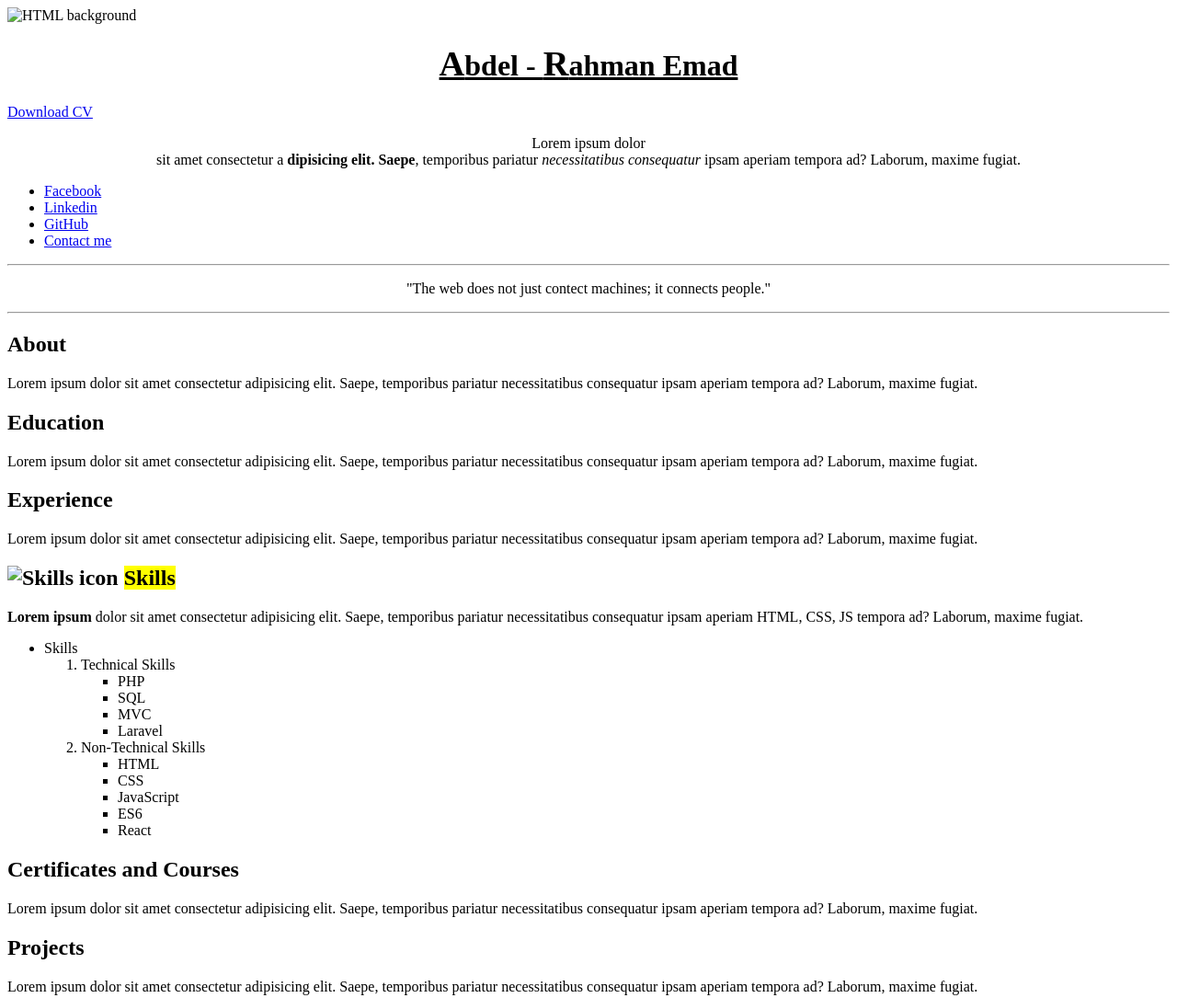
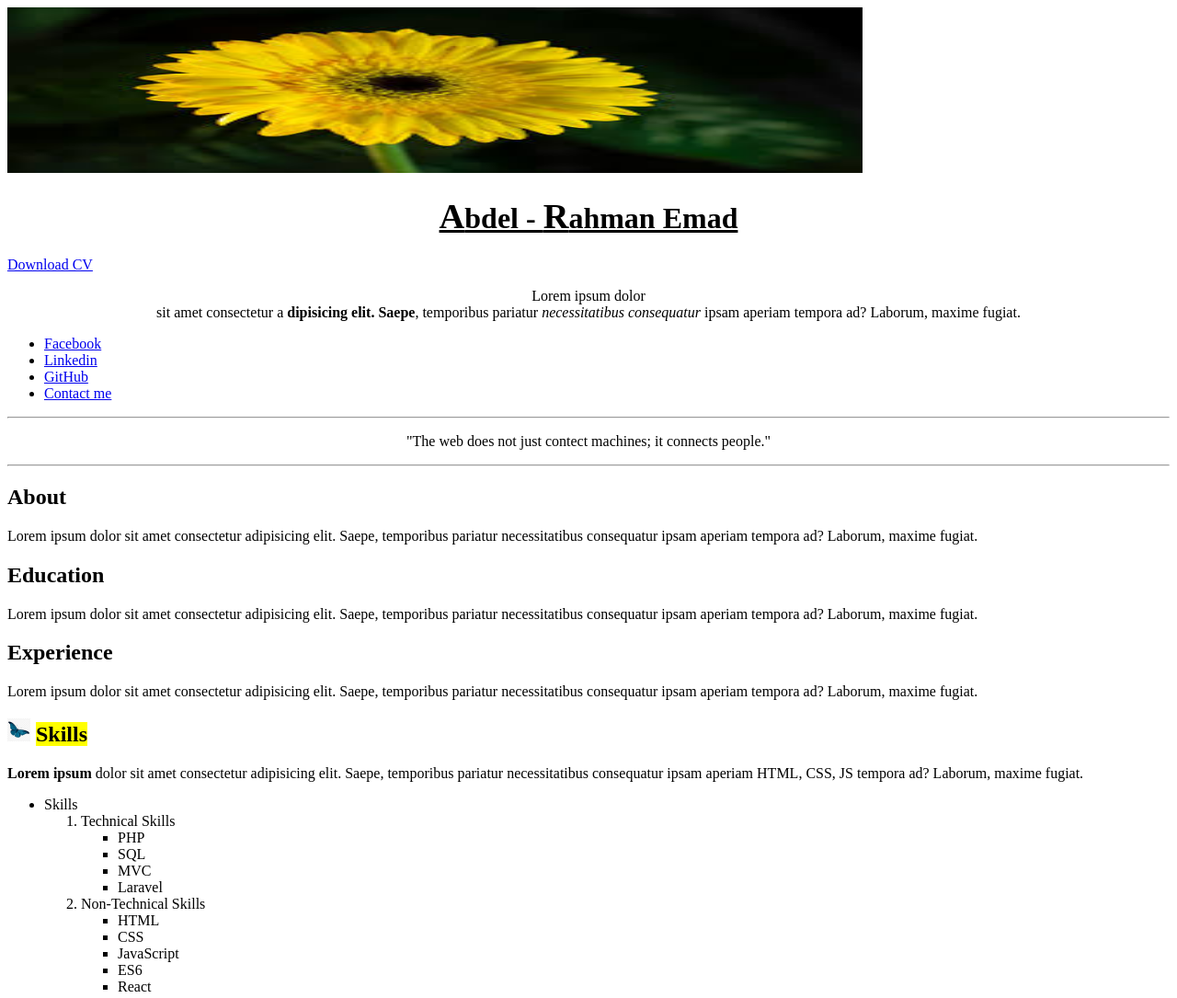
Before and after one commit to abdoemad1234567890/abdoemad1234567890.github.io, a plain HTML site: page index.html in a window 1280 px wide. Shown: the top 1085 px of the page at 92% size. Drawn offline with Linux system fonts and the light colour scheme.

Commit message:
Update index.html

```diff
--- a/index.html
+++ b/index.html
@@ -8,7 +8,7 @@
 </head>
 
 <body>
-    <img src="imgs/HTML.jpg" alt="HTML background" width="930" height="180" />
+    <img src="HTML.jpg" alt="HTML background" width="930" height="180" />
     <!-- Beginning of Intro Section  -->
     <h1 align="center">
         <ins>
@@ -69,7 +69,7 @@
 
     <!-- Beginning of Skills Section  -->
     <h2>
-        <img src="imgs/skill.png" alt="Skills icon" width="25" height="25"/>
+        <img src="skill.png" alt="Skills icon" width="25" height="25"/>
         <mark>Skills</mark>
     </h2>
     <p>
@@ -147,4 +147,5 @@
     <p>Copyright &copy; 2025 Abdel-Rahman Emad</p>
 </body>
 
+
 </html>
```
